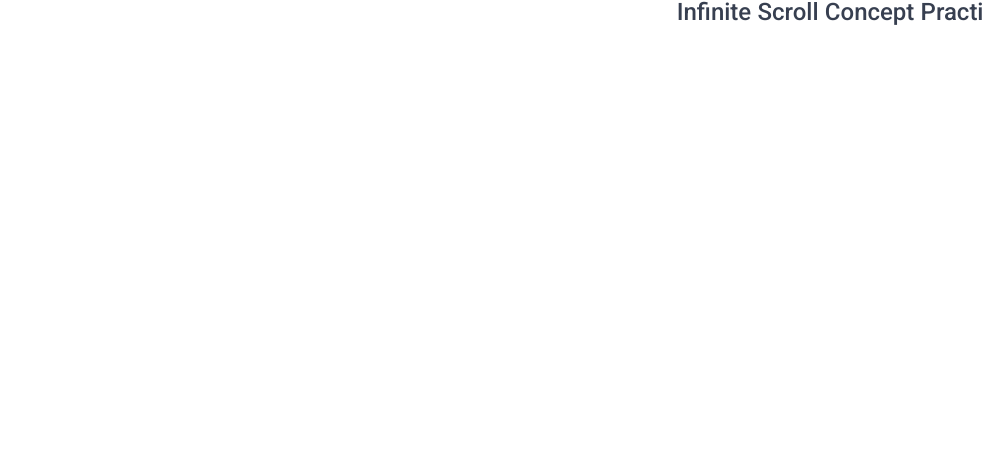
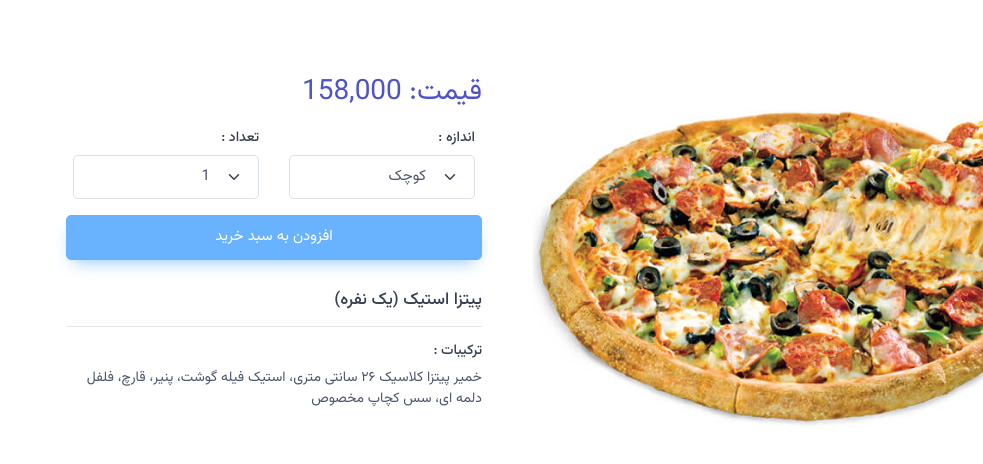
Before and after one commit to Alirezawmoradi/PracticeProjects, a React (Vite) app: page / in a window 1280 px wide. Shown: the top 464 px of the page, without its empty margins (297-1280 px from the left). Built offline with nearby package versions, Linux system fonts and the light colour scheme.

Commit message:
hero section added to Infinite Scroll

```diff
--- /dev/null
+++ b/src/practice-apps/infinite-scroll/compnents/hero-section.jsx
@@ -0,0 +1,53 @@
+import pizza from "../../../assets/pizza.jpg";
+
+export const HeroSection = () => {
+    return (
+        <div className='container pt-5'>
+            <div className='row'>
+                <div className='col-md-6'>
+                    <img src={pizza}/>
+                </div>
+                <div className='col-md-6 pt-4'>
+                    <div className='product-details pb-3'>
+                        <div className='mb-3'>
+                            <span className='h3 fw-normal text-accent'>
+                                قیمت: 158,000
+                            </span>
+                        </div>
+                        <form className='mb-grid-gutter'>
+                            <div className='row mx-n2'>
+                                <div className='col-6 px2'>
+                                    <div className='mb-3'>
+                                        <label className='form-label'>اندازه :</label>
+                                        <select className='form-select'>
+                                            <option value='small'>کوچک</option>
+                                            <option value='medium'>متوسط</option>
+                                            <option value='large'>بزرگ</option>
+                                        </select>
+                                    </div>
+                                </div>
+                                <div className='col-6'>
+                                    <div className='mb-3'>
+                                        <label className='form-label'>تعداد :</label>
+                                        <select className='form-select'>
+                                            <option value='1'>1</option>
+                                            <option value='2'>2</option>
+                                            <option value='3'>3</option>
+                                            <option value='4'>4</option>
+                                            <option value='5'>5</option>
+                                        </select>
+                                    </div>
+                                </div>
+                            </div>
+                            <button className='btn btn-info btn-shadow d-block w-100'>افزودن به سبد خرید</button>
+                        </form>
+                        <h5 className='h6 mb-3 pb-3 border-bottom'>پیتزا استیک (یک نفره)</h5>
+                        <h6 className='fs-sm mb-2'>ترکیبات :</h6>
+                        <p className="fs-sm">خمیر پیتزا کلاسیک ۲۶ سانتی متری، استیک فیله گوشت، پنیر، قارچ، فلفل دلمه ای،
+                            سس کچاپ مخصوص</p>
+                    </div>
+                </div>
+            </div>
+        </div>
+    )
+}
--- a/src/practice-apps/infinite-scroll/infinite-scroll.jsx
+++ b/src/practice-apps/infinite-scroll/infinite-scroll.jsx
@@ -1,5 +1,7 @@
+import {HeroSection} from "./compnents/hero-section.jsx";
+
 export const InfiniteScroll = () => {
-    return(
-        <h4>Infinite Scroll Concept Practice App</h4>
+    return (
+        <HeroSection/>
     )
 }
```
Also changed, not shown: src/assets/pizza.jpg (added).
